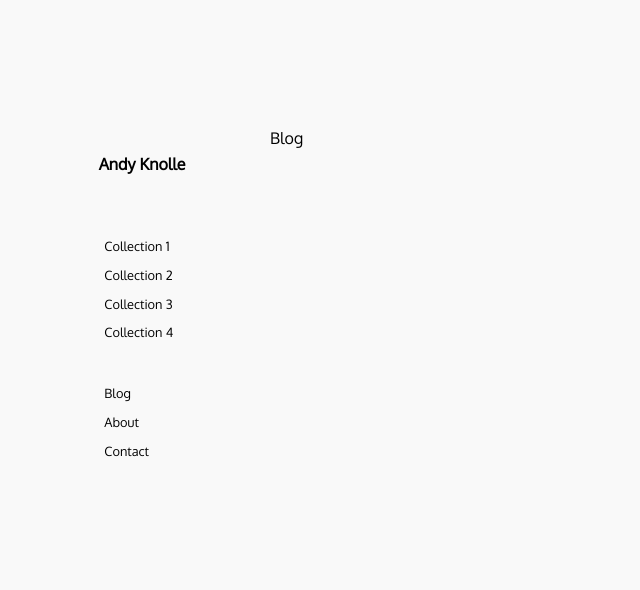
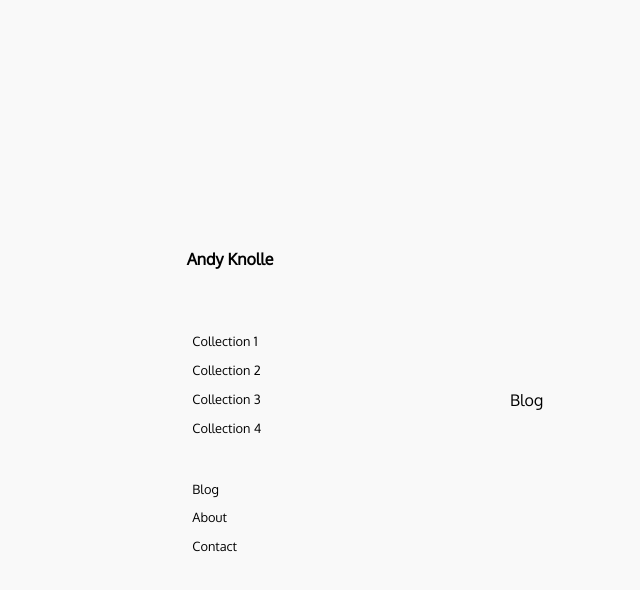
Before and after one commit to louieknolle/Andy_Art_React, a React (Create React App) app: page /blog in a window 1280 px wide. Shown: the top 590 px of the page, without its empty margins (2-642 px from the left). Built offline with nearby package versions, Linux system fonts and the light colour scheme.

Commit message:
get side scroll working!

```diff
--- a/src/components/About.js
+++ b/src/components/About.js
@@ -2,7 +2,7 @@ import React from 'react'
 
 const About = () => {
   return (
-    <div>About</div>
+    <div className='content'>About</div>
   )
 }
 
--- a/src/components/Blog.js
+++ b/src/components/Blog.js
@@ -2,7 +2,7 @@ import React from 'react'
 
 const Blog = () => {
   return (
-    <div>Blog</div>
+    <div className='content'>Blog</div>
   )
 }
 
--- a/src/components/Collection1Content.js
+++ b/src/components/Collection1Content.js
@@ -1,4 +1,4 @@
-import React from 'react';
+import React, { useRef, useEffect } from 'react';
 import collection1img1 from '../img/1Collection1.jpg';
 import collection1img2 from '../img/2Collection1.jpg';
 import collection1img3 from '../img/3Collection1.jpg';
@@ -11,13 +11,28 @@ function Collection1Content() {
     collection1img3,
     collection1img4,
   ];
+  const scrollContainerRef = React.useRef(null)
+
+  React.useEffect(() => {
+    const handleScrollEvent = ({wheelDeltaY}) => {
+      scrollContainerRef.current.scrollLeft =  scrollContainerRef.current.scrollLeft + wheelDeltaY
+    }
+    window.addEventListener('wheel', handleScrollEvent);
+
+    return () => {
+      window.removeEventListener('wheel', handleScrollEvent);
+    };
+  }, []);
+
 
   return (
     <>
-      <div id="collection1Content" className='content'>
-        {collectionOneImages.map((img) => (
-          <img key={img} src={img} alt={img} className="collectionImage" />
-        ))}
+      <div class='container'>
+        <div id="collection1Content" className='content' ref={scrollContainerRef}>
+          {collectionOneImages.map((img) => (
+            <img key={img} src={img} alt={img} className="collectionImage" />
+          ))}
+        </div>
         <div className="caption">
           <p>This is collection 1, cool.</p>
         </div>
--- a/src/components/Collection2Content.js
+++ b/src/components/Collection2Content.js
@@ -1,4 +1,4 @@
-import React from 'react';
+import React, { useRef, useEffect } from 'react';
 import collection2img1 from '../img/1Collection2.jpg';
 import collection2img2 from '../img/2Collection2.jpg';
 import collection2img3 from '../img/3Collection2.jpg';
@@ -12,12 +12,27 @@ function Collection2Content() {
     collection2img4
   ];
 
+  const scrollContainerRef = React.useRef(null)
+
+  React.useEffect(() => {
+    const handleScrollEvent = ({wheelDeltaY}) => {
+      scrollContainerRef.current.scrollLeft =  scrollContainerRef.current.scrollLeft + wheelDeltaY
+    }
+    window.addEventListener('wheel', handleScrollEvent);
+
+    return () => {
+      window.removeEventListener('wheel', handleScrollEvent);
+    };
+  }, []);
+
   return (
     <>
-      <div id="collection2Content" className='content'>
+      <div class='container'>
+        <div id="collection2Content" className='content' ref={scrollContainerRef}>
           {collectionTwoImages.map((img) => (
             <img key={img} src={img} alt={img} className="collectionImage" />
           ))}
+        </div>
           <div className="caption">
             <p>This is collection 2, cool.</p>
           </div>
--- a/src/components/Collection3Content.js
+++ b/src/components/Collection3Content.js
@@ -2,7 +2,7 @@ import React from 'react'
 
 const Collection3Content = () => {
   return (
-    <div>Collection3Content</div>
+    <div className='content'>Collection3Content</div>
   )
 }
 
--- a/src/components/Collection4Content.js
+++ b/src/components/Collection4Content.js
@@ -2,7 +2,7 @@ import React from 'react';
 
 const Collection4Content = () => {
   return (
-    <div>Collection4Content</div>
+    <div className='content'>Collection4Content</div>
   )
 }
 
--- a/src/components/Contact.js
+++ b/src/components/Contact.js
@@ -2,7 +2,7 @@ import React from 'react'
 
 const Contact = () => {
   return (
-    <div>Contact</div>
+    <div className='content'>Contact</div>
   )
 }
 
--- a/src/index.css
+++ b/src/index.css
@@ -1,9 +1,5 @@
 /* Theming */
 @import url('https://fonts.googleapis.com/css2?family=Oxygen&display=swap'); /* import font */
-
-::-webkit-scrollbar {
-    width: 0px;
-  }
 
 :root{
     --white: #f9f9f9;
@@ -150,20 +146,21 @@ img {
 /* Responsiveness */
 @media (min-width: 768px) {
 ::-webkit-scrollbar {
-    width: 0px;
+      width: 0;
     }
 
   #root {
     display: flex;
-    margin-top: 10%;
+    height: 100vh;
+    align-items: center;
   }
 
   .link {
-    color: var(--grey-500);
+    color: black;
   }
 
   .active {
-    color: var(--primary-500);
+    color: #8b1c1c;
   }
 
   .nav{
@@ -179,7 +176,7 @@ img {
   } */
 
   header#sideNav.header {
-    width: 20%;
+    width: 50%;
     height: 100%;
     padding: 1rem .5rem;
     background-color: #f9f9f9;
@@ -189,7 +186,7 @@ img {
     display: flex;
     flex-direction: column;
     align-items: center;
-    justify-content: flex-end;
+    justify-content: center;
     font-size: .8rem;
     margin-left: 1rem;
   }
@@ -221,30 +218,32 @@ img {
     font-size: 1rem;
   }
 
-    #mainContent {
+    /* #mainContent {
         display: flex;
         width: 100%;
         overflow-x: scroll;
-    }
+    } */
 
   .content {
     display: flex;
     overflow-x: scroll;
-    width: 100%;
-    align-items:baseline;
+    width: 90%;
+    /* align-items:baseline; */
+    margin-left: 4rem;
   }
 
   .collectionImage {
     flex-shrink: 0;
     width: 30%;
     height: auto;
-    margin-left: 1rem;
+    margin-left: ;
   }
 
   .caption {
-    margin-left: 1rem;
+    margin-left: 4rem;
     padding: 1rem;
     font-size: .8rem;
+    display: flex;
   }
 
   .hamb{
```
Lines whose indentation alone changed are shown as unchanged.
